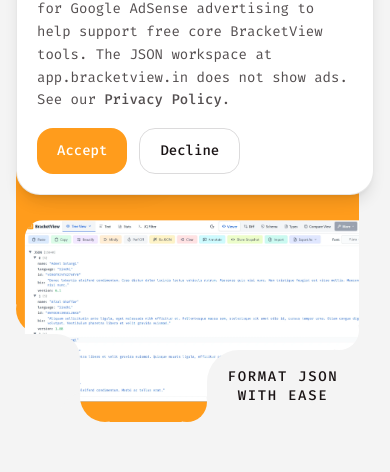
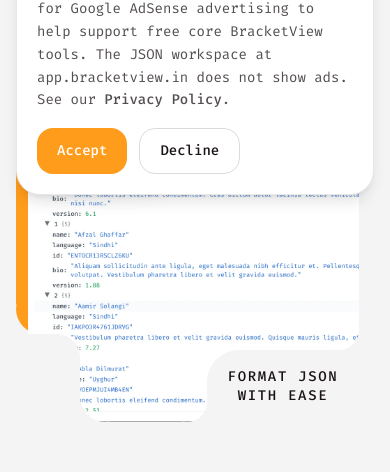
Before and after one commit to JameelShaikh32/bracketview-landing, a Next.js app: page / in a window 390 px wide. Shown: the part 633-1105 px from the top of the page. Built offline with nearby package versions, Linux system fonts and the light colour scheme; no server answers; a web font is replaced by a local one.

Commit message:
Update HeroAnimated component: Enhance app preview description, adjust layout classes for better responsiveness, and refine image sizing for improved display quality.

```diff
--- a/src/components/HeroAnimated.tsx
+++ b/src/components/HeroAnimated.tsx
@@ -146,7 +146,7 @@
             </motion.div>
           </motion.div>
 
-          {/* App preview */}
+          {/* App preview — fills panel with a thin orange frame on top/left */}
           <motion.div
             initial={
               reducedMotion
@@ -161,16 +161,16 @@
               delay: 0.5,
               ease: [0.25, 0.1, 0.25, 1],
             }}
-            className="absolute bottom-8 left-8 z-0 sm:left-28 scale-115"
+            className="absolute inset-0 z-0 pl-3 pt-3 sm:pl-4 sm:pt-4"
           >
             <Image
               src={heroImageSrc}
               alt="BracketView dark-mode JSON viewer showing AI-powered syntax repair and the WebAssembly JQ playground"
               width={1919}
               height={heroImageHeight}
-              sizes="(max-width: 640px) 672px, (max-width: 1024px) 768px, 1024px"
+              sizes="(max-width: 1024px) 100vw, 50vw"
               priority
-              className="h-auto w-full max-w-2xl rounded-t-2xl object-contain object-top-left sm:max-w-none sm:w-3xl lg:w-5xl"
+              className="h-full w-full rounded-tl-2xl object-cover object-top-left"
             />
           </motion.div>
 
```
